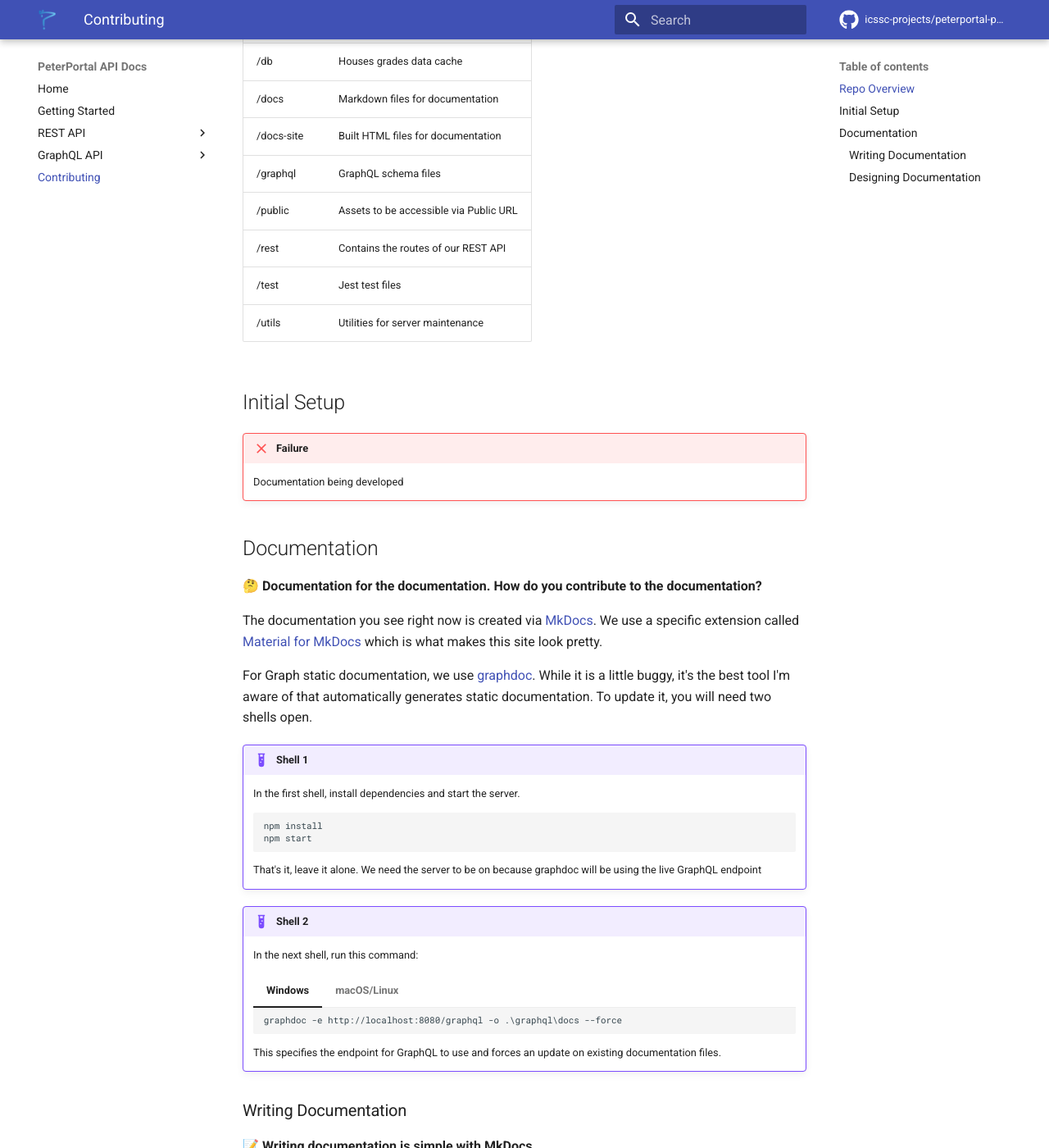
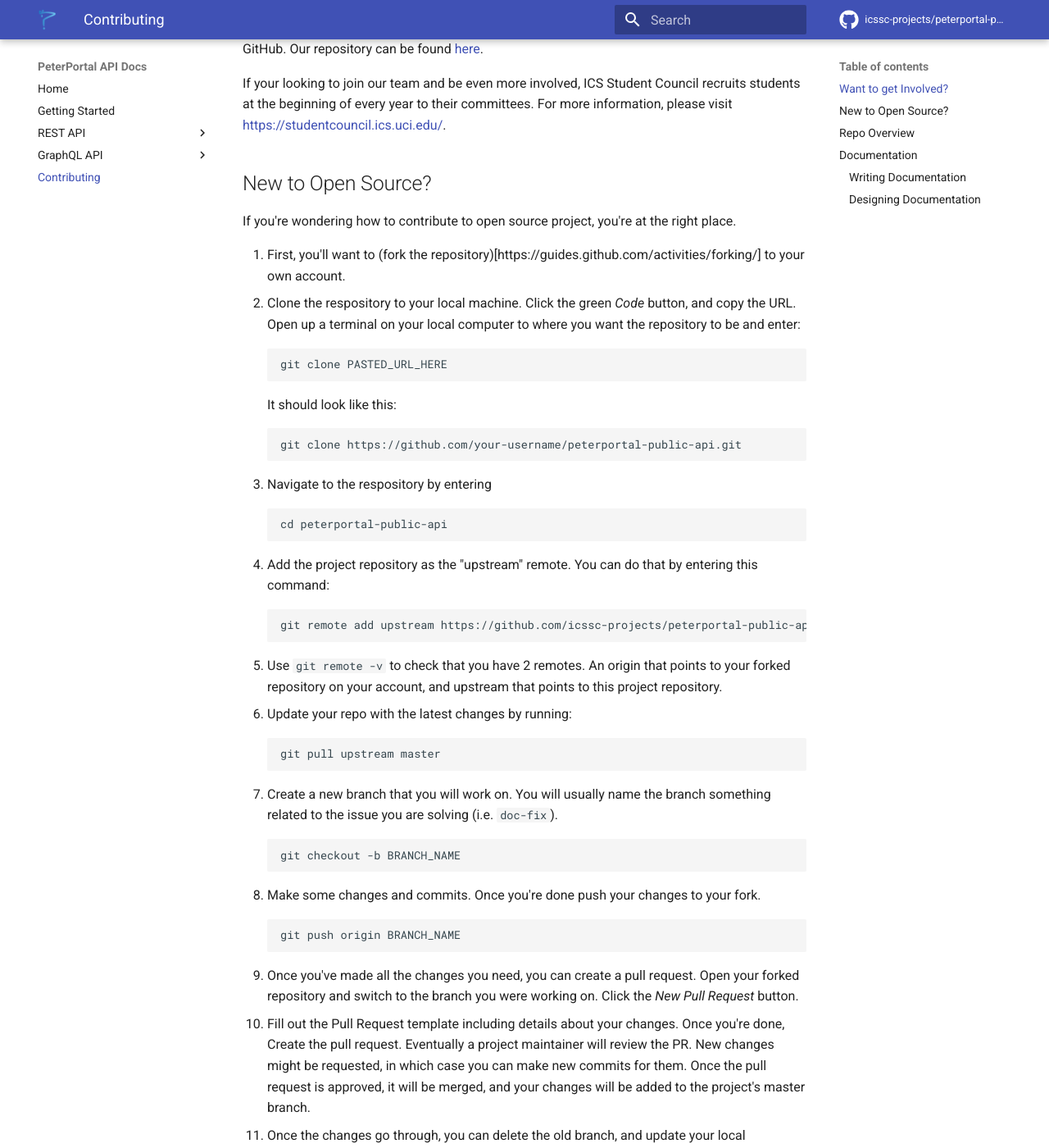
Before and after one commit to icssc/peterportal-public-api, an MkDocs documentation site: the page built from docs/Contributing.md, in a window 1280 px wide and 1400 px high, scrolled down 393 px. Shown: the whole window at 82% size. Built offline with MkDocs 1.6.1 and Material for MkDocs 9.7.7, drawn with Linux system fonts in a browser that asks for light colours; nearby versions of some CDN libraries; comment, search, counter and statistics services are not loaded; some of the changed text lies outside the part shown.

Commit message:
added steps for contributing to open source

````diff
--- a/docs/Contributing.md
+++ b/docs/Contributing.md
@@ -1,7 +1,71 @@
 # Contributing
 
-!!! info
-    Most information is incomplete.
+PeterPortal API is an open source project, [hosted on Github](https://github.com/icssc-projects/peterportal-public-api), created by the ICS Student Council Projects Committee at UCI. We welcome anyone to contribute to our project and improve our API.
+
+Our goal is to encourage more students and developers to create applications beneficial to the UCI community.
+
+## Want to get Involved?
+
+We would love for you to help us out! You can look to contribute to this open source project on GitHub. Our repository can be found [here](https://github.com/icssc-projects/peterportal-public-api).
+
+If your looking to join our team and be even more involved, ICS Student Council recruits students at the beginning of every year to their committees. For more information, please visit <https://studentcouncil.ics.uci.edu/>.
+
+## New to Open Source?
+
+If you're wondering how to contribute to open source project, you're at the right place.
+
+1. First, you'll want to (fork the repository)[https://guides.github.com/activities/forking/] to your own account.
+2. Clone the respository to your local machine. Click the green *Code* button, and copy the URL. Open up a terminal on your local computer to where you want the repository to be and enter:
+
+     ```
+     git clone PASTED_URL_HERE
+     ```
+
+    It should look like this:
+    ```
+    git clone https://github.com/your-username/peterportal-public-api.git
+    ```
+
+3. Navigate to the respository by entering
+
+    ```
+    cd peterportal-public-api
+    ```
+
+4. Add the project repository as the "upstream" remote. You can do that by entering this command:
+
+    ```
+    git remote add upstream https://github.com/icssc-projects/peterportal-public-api.git
+    ```
+
+5. Use `git remote -v` to check that you have 2 remotes. An origin that points to your forked repository on your account, and upstream that points to this project repository.
+
+6. Update your repo with the latest changes by running:
+    ```
+    git pull upstream master
+    ```
+
+7. Create a new branch that you will work on. You will usually name the branch something related to the issue you are solving (i.e. `doc-fix`).
+    ```
+    git checkout -b BRANCH_NAME
+    ```
+
+8. Make some changes and commits. Once you're done push your changes to your fork.
+    ```
+    git push origin BRANCH_NAME
+    ```
+
+9. Once you've made all the changes you need, you can create a pull request. Open your forked repository and switch to the branch you were working on. Click the *New Pull Request* button.
+
+10. Fill out the Pull Request template including details about your changes. Once you're done, Create the pull request. Eventually a project maintainer will review the PR. New changes might be requested, in which case you can make new commits for them. Once the pull request is approved, it will be merged, and your changes will be added to the project's master branch.
+
+11. Once the changes go through, you can delete the old branch, and update your local respository and push the update to your forked respository.
+    ```
+    git pull upstream master
+    git push origin master
+    ```
+
+12. Now, you are ready to make another contribution to our project.
 
 ## Repo Overview
 
@@ -16,11 +80,6 @@
 | /rest | Contains the routes of our REST API |
 | /test | Jest test files  |
 | /utils | Utilities for server maintenance |
-
-## Initial Setup
-
-!!! failure
-    Documentation being developed
 
 
 
````
